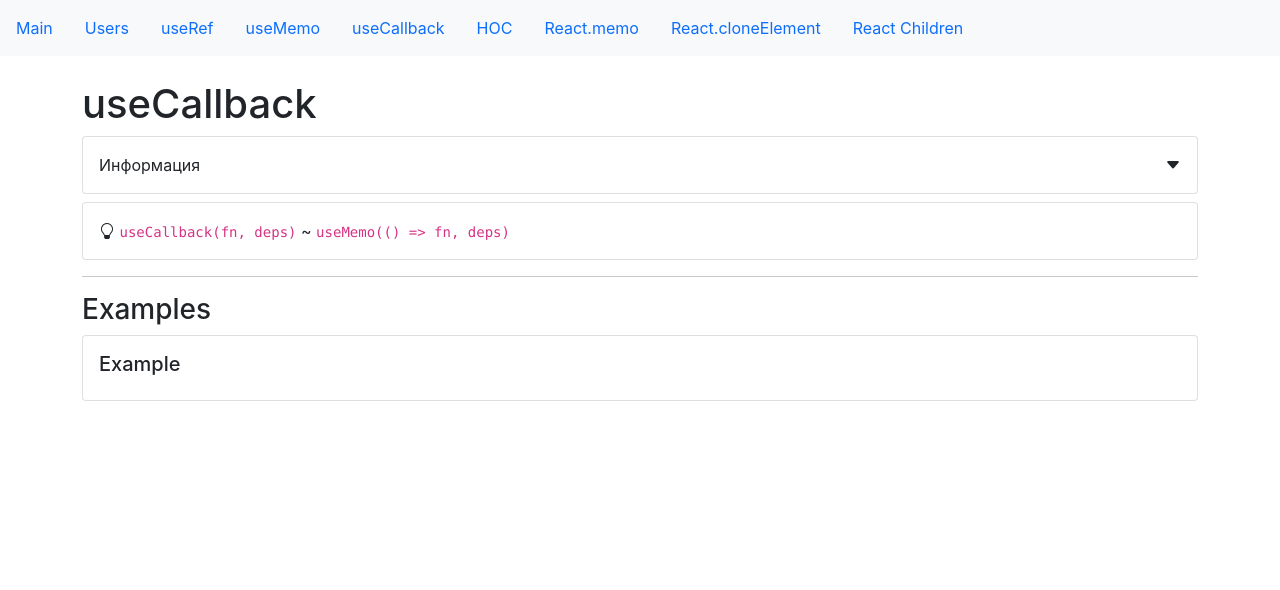
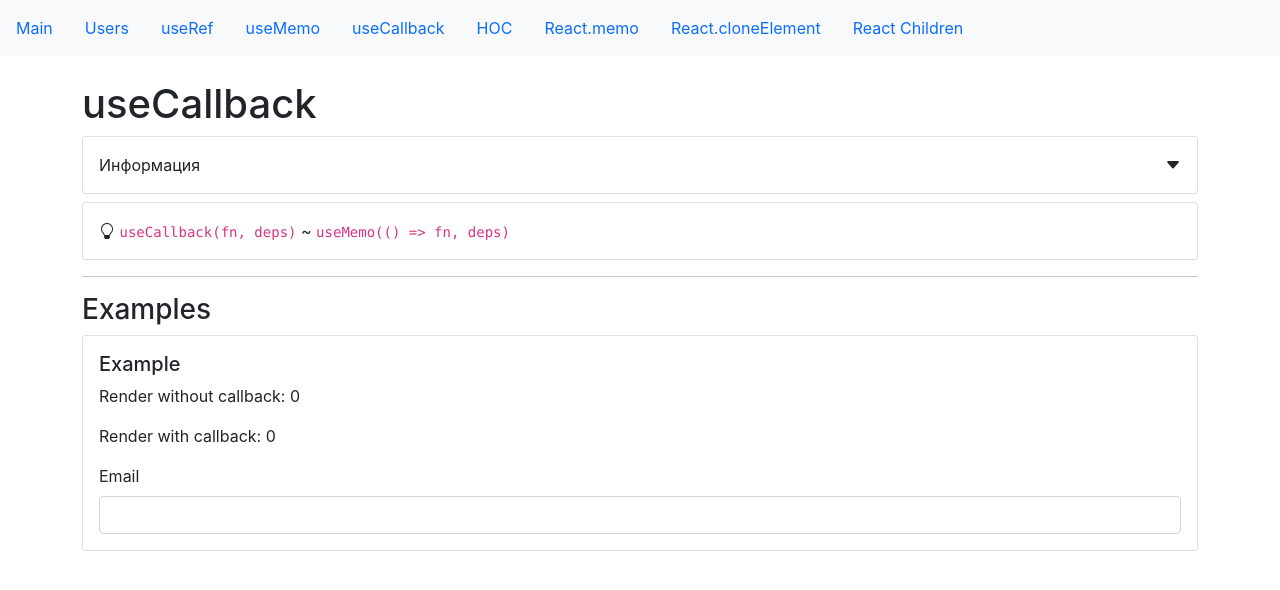
Before and after one commit to ruslangaifutdinov/start-hooks, a React (Create React App) app: page /useCallback in a window 1280 px wide. Shown: the top 590 px of the page. Built offline with nearby package versions, Linux system fonts and the light colour scheme.

Commit message:
useCallback

```diff
--- a/src/app/components/examples/useCallback/useCallBackExample.jsx
+++ b/src/app/components/examples/useCallback/useCallBackExample.jsx
@@ -1,11 +1,56 @@
-import React from "react";
+import React, { useState, useEffect, useRef, useCallback } from "react";
 import CardWrapper from "../../common/Card";
 import SmallTitle from "../../common/typografy/smallTitle";
 
 const UseCallBackExample = () => {
+    const [data, setData] = useState({});
+
+    const withOutCallBack = useRef(0);
+    const withCallBack = useRef(0);
+
+    const validateWithOutCallback = (data) => {
+        console.log(data);
+    };
+
+    const validateWithCallback = useCallback((data) => {
+        console.log(data);
+    }, []);
+
+    const handleChange = ({ target }) => {
+        setData((preState) => ({
+            ...preState,
+            [target.name]: target.value
+        }));
+    };
+
+    useEffect(() => {
+        validateWithOutCallback(data);
+        validateWithCallback(data);
+    }, [data]);
+
+    useEffect(() => {
+        withOutCallBack.current++;
+    }, [validateWithOutCallback]);
+
+    useEffect(() => {
+        withCallBack.current++;
+    }, [validateWithCallback]);
     return (
         <CardWrapper>
             <SmallTitle>Example</SmallTitle>
+            <p>Render without callback: {withOutCallBack.current}</p>
+            <p>Render with callback: {withCallBack.current}</p>
+            <label htmlFor="email" className="form-label">
+                Email
+            </label>
+            <input
+                type="email"
+                className="form-control"
+                id="email"
+                value={data.email || ""}
+                name="email"
+                onChange={handleChange}
+            />
         </CardWrapper>
     );
 };
```
